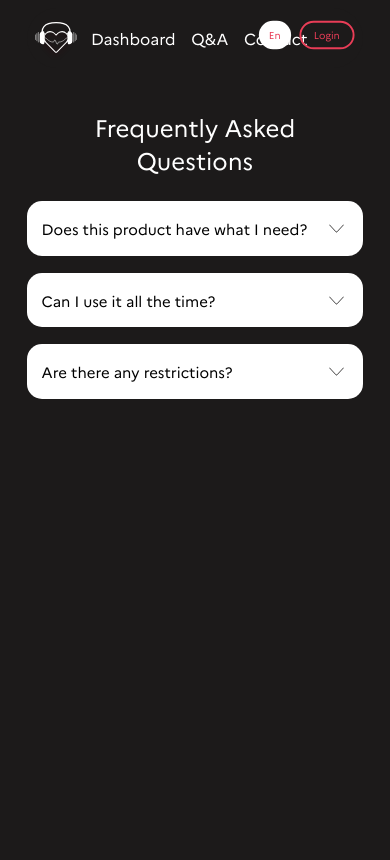
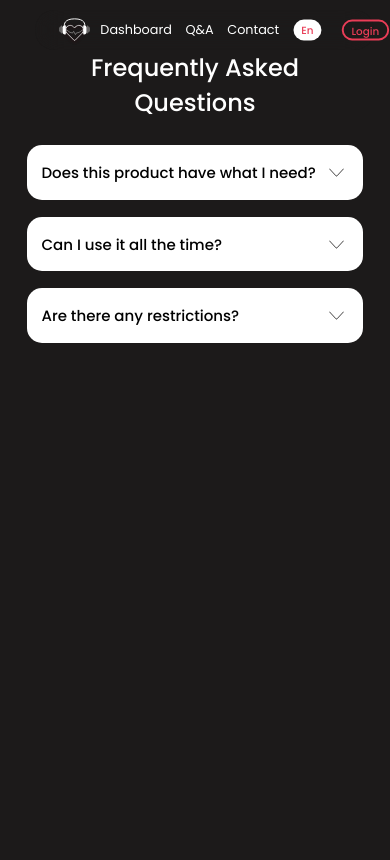
Before and after one commit to HeartBeats-APP/HeartBeats-Website, a PHP site: the page made by q&a.html in a window 390 px wide. Run offline with PHP 8.4, Linux system fonts and the light colour scheme.

Commit message:
Header updated & new font

```diff
--- a/Header/header.css
+++ b/Header/header.css
@@ -3,56 +3,76 @@
    transition: all 1.5s cubic-bezier(0.075, 0.8, 0.165, 1);
 
    --main-gradient: linear-gradient(100deg, #e93d57 10%, #a423ba 100%);
-  --second-gradient: linear-gradient(
-    100deg,
+   --second-gradient: linear-gradient(100deg,
          #f7c23b 0%,
          #e93d57 50%,
-    #a423ba 100%
-  );
+         #a423ba 100%);
    --black: #1c1a1a;
-}
-
-@font-face {
-  font-family: "Marianne";
-  src: url(assets/fonts/Marianne-Regular.woff2) format("woff2");
 }
 
 /* Style the body */
 body {
-  font-family: Marianne;
+   font-family: 'Poppins';
+   justify-content: center;
 }
 
 .header {
+   height: 4em;
+   width: 89.4%;
+   margin-top: 10px;
+   padding-left: 1.5em;
+   padding-right: 0.6em;
+
    display: flex;
-  background-color: var(--black);
-  padding: 0.5em;
+   align-items: center;
+
+   position: fixed;
+   top: 0;
+   z-index: 999;
+
+   backdrop-filter: blur(15px);
+   border: none;
    border-radius: 100px;
 
-  position: sticky;
+}
+
+/* Header background */
+.header:before {
+   content: "";
+   position: absolute;
+   z-index: -1;
    top: 0;
-  z-index: 999;
+   bottom: 0;
+   left: 0;
+   right: 0;
+   background: var(--black) center center;
+   border-radius: 100px;
+   opacity: .5;
 }
 
 .header-left {
    display: flex;
+   align-items: center;
 }
 
 .header-right {
+   width: 100%;
    display: flex;
-  width: 100%;
    flex-direction: row-reverse;
+   align-items: center;
 }
 
 .header a {
+   height: fit-content;
+   width: fit-content;
    font-style: medium;
    color: white;
-  padding: 1.25vh 2vw;
+   padding: 1vh 1.25vw;
+   font-size: 1.1em;
+   margin-right: .5vw;
+   margin-left: .5vw;
    text-decoration: none;
    text-align: center;
-  font-size: 1em;
-  justify-content: center;
-  height: fit-content;
-  width: fit-content;
 }
 
 .header a:hover {
@@ -64,7 +84,6 @@ body {
 .header img {
    height: 2.75em;
    padding-right: 1vw;
-  justify-content: center;
 }
 
 .header img:hover {
@@ -73,7 +92,79 @@ body {
 
 .header-right button {
    scale: 0.95;
-  height: fit-content;
-  width: fit-content;
-  justify-content: center;
+
 }
+
+/* responsive */
+@media screen and (max-width: 1000px) {
+
+   .header {
+      height: 3.5em;
+      width: 88.25%;
+   }
+
+   .header a {
+      font-size: 1em;
+   }
+
+   .header img {
+      height: 2.5em;
+   }
+
+   .header button {
+      height: 2.5em;
+      padding: 0.25em 1em;
+   }
+
+}
+
+@media screen and (max-width: 800px) {
+
+   .header {
+      height: 3em;
+      width: 87.5%;
+      margin-right: 0.4em;
+      margin-left: 1em;
+   }
+
+   .header a {
+      font-size: .9em;
+   }
+
+   .header img {
+      height: 2.25em;
+   }
+
+   .header button {
+      height: 2.25em;
+      padding: 0.15em 0.75em;
+   }
+
+}
+
+@media screen and (max-width: 600px) {
+   .header {
+      height: 2.5em;
+      width: 87%;
+      padding-right: 0.2em;
+      margin-left: 0.5em;
+   }
+
+   .header a {
+      font-size: .8em;
+   }
+
+   .header img {
+      height: 2em;
+   }
+
+   .header button {
+      scale: .65;
+   }
+
+   .header button {
+      height: 2em;
+      padding: 0.10em 0.75em;
+   }
+
+}
--- a/css/components/components.css
+++ b/css/components/components.css
@@ -1,13 +1,9 @@
+
 * {
   -webkit-box-sizing: border-box;
   -moz-box-sizing: border-box;
   box-sizing: border-box;
-  z-index: 99;
-}
-
-@font-face {
-  font-family: 'Marianne';
-  src: url(assets/fonts/Marianne-Regular.woff2) format('woff2')
+  z-index: 10;
 }
 
 .buttons {
@@ -21,12 +17,13 @@
 
 /* Buttons set up */
 .main-button, .second-button, .button-animated-gradient, .button-animated-gradient2, input + .slider, button, .language-button {
+  position: relative;
   transition: all 0.5s cubic-bezier(0.075, 0.82, 0.165, 1);
-  font-family: "Marianne";
+  font-family: "Poppins", sans-serif;
   font-style: normal;
   font-weight: 450;
   font-size: 1em;
-  text-align: center;
+  justify-content: center;
   padding: 0.5em 1.25em;
   border-radius: 100px;
   color: #ffffff;
@@ -69,6 +66,7 @@
 .second-button {
   border: 0.2em;
   border-style: solid;
+  text-align: center;
 }
 
   /* gradient 1 */
@@ -344,12 +342,11 @@ input[type="radio"]:checked + label {
 
 /* Language button --------------------------------------------------------------------------------------------------------------*/
 .language-button {
+  height: auto;
+  width: auto;
   background-color: white;
   border-radius: 100px;
   color: #E93D57;
-  padding-top: .7em;
-  padding-bottom: .7em;
-  padding-left: 1em;
-  padding-right: 1em;
-  margin-right: 6em;
+  align-items: center;
+  text-align: center;
 }
--- a/css/home.css
+++ b/css/home.css
@@ -1,3 +1,4 @@
+
 * {
   box-sizing: border-box;
   transition: all 1.5s cubic-bezier(0.075, 0.8, 0.165, 1);
@@ -14,11 +15,8 @@
   --yellow: #f7c23b;
   --red: #e93d57;
   --purple: #a423ba;
-}
 
-@font-face {
-  font-family: "Marianne";
-  src: url(assets/fonts/Marianne-Regular.woff2) format("woff2");
+  --main-font: 'Poppins', sans-serif;
 }
 
 body {
--- a/css/q&a.css
+++ b/css/q&a.css
@@ -1,4 +1,5 @@
 /* Setup ------------------------------------------------------------------------------------------------------------------------*/
+
 * {
   box-sizing: border-box;
   transition: all 1.5s cubic-bezier(0.075, 0.8, 0.165, 1);
@@ -14,20 +15,11 @@
   --black: #1c1a1a;
 }
 
-@font-face {
-  font-family: "Marianne";
-  src: url(assets/fonts/Marianne-Regular.woff2) format("woff2");
-}
-
 details:hover {
   transition: all 0.5s var(--cubic-bezier);
   transform: scale(1.03);
   cursor: pointer;
   box-shadow: 0 0 100px -25px white;
-}
-
-body {
-  font-family: Marianne;
 }
 
 .background {
--- a/css/responsive.css
+++ b/css/responsive.css
@@ -1,4 +1,8 @@
-* {
+
+  @import url('https://fonts.googleapis.com/css2?family=Poppins:ital,wght@0,100;0,200;0,300;0,400;0,500;0,600;0,700;0,800;0,900;1,100;1,200;1,300;1,400;1,500;1,600;1,700;1,800;1,900&display=swap');
+
+
+  * {
   transition: all 1.5s cubic-bezier(0.075, 0.8, 0.165, 1);
 
   --main-gradient: linear-gradient(100deg, #e93d57 10%, #a423ba 100%);
@@ -9,16 +13,14 @@
     #a423ba 100%
   );
   --black: #1c1a1a;
-}
-
-@font-face {
-  font-family: "Marianne";
-  src: url(assets/fonts/Marianne-Regular.woff2) format("woff2");
+  --yellow: #f7c23b;
+  --red: #e93d57;
+  --purple: #a423ba;
+  font-family: 'Poppins';
 }
 
 /* Style the body */
 body {
-  font-family: Marianne;
   background: var(--black);
 }
 
@@ -45,7 +47,7 @@ h1 {
 h5 {
   text-align: center;
   font-size: 2vw;
-  font-weight: 700;
+  font-weight: 400;
   color: white;
   margin-top: -3vw;
 }
@@ -80,22 +82,4 @@ h5 {
   .row {
     flex-direction: column;
   }
-
-  .header a {
-    font-size: 0.75em;
-    padding: 1.1vh 2.5vw;
-  }
-
-  .header img {
-    height: 2.25em;
-    padding: auto;
-    margin-right: 0.5vw;
-  }
-
-  .header-right button {
-    font-size: 1.25vh;
-    width: fit-content;
-    height: fit-content;
-    margin-top: 1.3%;
-  }
 }
```
Also changed, not shown: Header/header.html (+7 -10 lines), Header/header.js (+3 -5 lines), assets/fonts/Marianne-Bold.woff2 (deleted), assets/fonts/Marianne-Bold_Italic.woff2 (deleted), assets/fonts/Marianne-ExtraBold.woff2 (deleted), assets/fonts/Marianne-ExtraBold_Italic.woff2 (deleted), assets/fonts/Marianne-Light.woff2 (deleted), assets/fonts/Marianne-Light_Italic.woff2 (deleted), assets/fonts/Marianne-Medium.woff2 (deleted), assets/fonts/Marianne-Medium_Italic.woff2 (deleted), assets/fonts/Marianne-Regular.woff2 (deleted), assets/fonts/Marianne-Regular_Italic.woff2 (deleted), assets/fonts/Marianne-Thin.woff2 (deleted), assets/fonts/Marianne-Thin_Italic.woff2 (deleted). Lines whose indentation alone changed are shown as unchanged.
